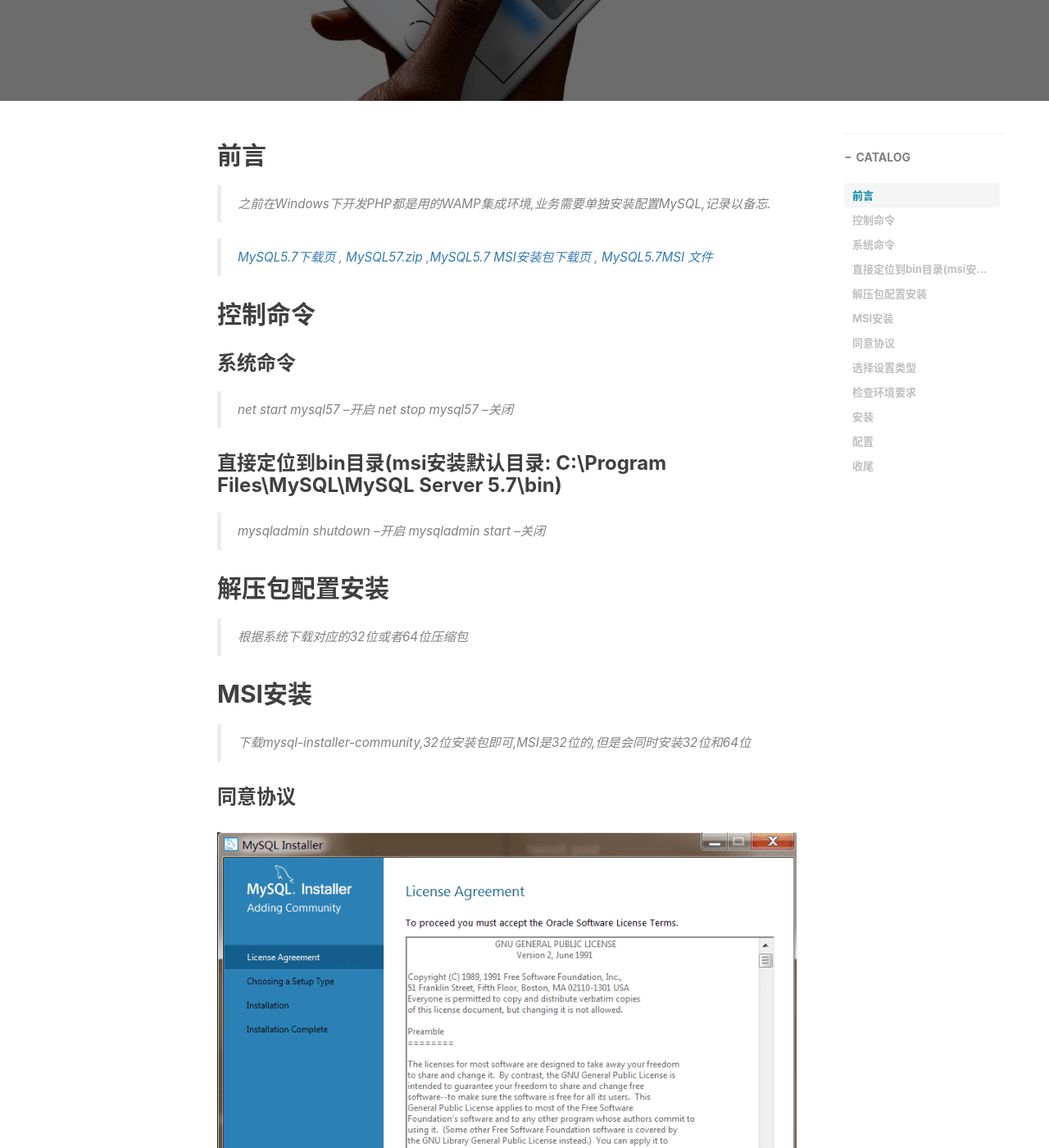
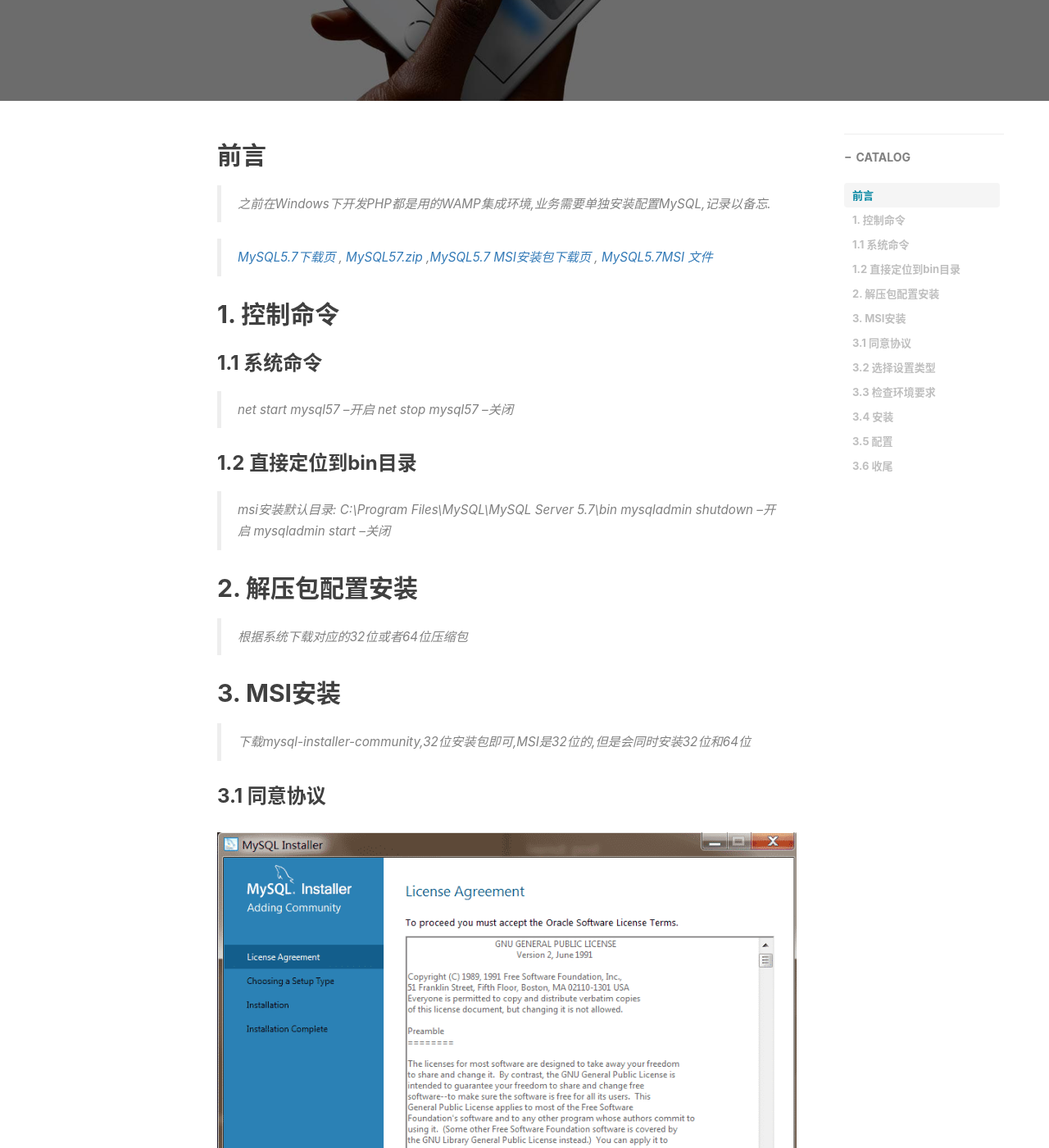
Before and after one commit to simafeiyu/simafeiyu.github.io, a Jekyll site: the page built from _posts/2018-11-05-Windows安装Mysql.md, in a window 1280 px wide and 1400 px high, scrolled down 334 px. Shown: the whole window at 82% size. Built offline with Jekyll 4.4.1, drawn with Linux system fonts in a browser that asks for light colours; nearby versions of some CDN libraries; comment, search, counter and statistics services are not loaded; some of the changed text lies outside the part shown.

Commit message:
修改md格式

```diff
--- a/_posts/2018-11-05-Windows安装Mysql.md
+++ b/_posts/2018-11-05-Windows安装Mysql.md
@@ -18,26 +18,27 @@ tags:
 
 > [MySQL5.7下载页](https://dev.mysql.com/downloads/mysql/5.7.html#downloads "MySQL5.7下载页")  , [MySQL57.zip](https://cdn.mysql.com//Downloads/MySQL-5.7/mysql-5.7.24-winx64.zip "MySQL57下载")  ,[MySQL5.7 MSI安装包下载页](https://dev.mysql.com/downloads/windows/installer/5.7.html "MySQL5.7 MSI安装包下载页面")  , [MySQL5.7MSI 文件](https://cdn.mysql.com//Downloads/MySQLInstaller/mysql-installer-community-5.7.24.0.msi "MySQL5.7 MSI 文件")
 
-## 控制命令
-### 系统命令
+## 1. 控制命令
+### 1.1 系统命令
 > net start mysql57  --开启
 > net stop mysql57   --关闭
 
-### 直接定位到bin目录(msi安装默认目录: C:\Program Files\MySQL\MySQL Server 5.7\bin)
+### 1.2 直接定位到bin目录
+>msi安装默认目录: C:\Program Files\MySQL\MySQL Server 5.7\bin
 > mysqladmin shutdown --开启
 > mysqladmin start	  --关闭
 
-## 解压包配置安装
+## 2. 解压包配置安装
 > 根据系统下载对应的32位或者64位压缩包
 
-## MSI安装
+## 3. MSI安装
 > 下载mysql-installer-community,32位安装包即可,MSI是32位的,但是会同时安装32位和64位
 
-### 同意协议
+### 3.1 同意协议
 ![](/img/blog/20181105_windows_mysql/windows_mysql_msi_1.png)
 > 勾选同意协议,点击NEXT按钮
 
-### 选择设置类型
+### 3.2 选择设置类型
 ![](/img/blog/20181105_windows_mysql/windows_mysql_msi_2.png)
 > MySQL会默认选择“Developer Default”类型，可根据自己的需求选择合适的类型，这里选择“Server only”后点击“next”。
 
@@ -47,7 +48,7 @@ tags:
 * Full：安装MySQL所有可用组件。
 * Custom：自定义需要安装的组件。
 
-### 检查环境要求
+### 3.3 检查环境要求
 ![](/img/blog/20181105_windows_mysql/windows_mysql_msi_3.png)
 > 这一步,安装程序检查环境要求,列出欠缺的依赖环境,选择列表中的项,点击Execute按钮进行安装
 
@@ -55,7 +56,7 @@ tags:
 ![](/img/blog/20181105_windows_mysql/windows_mysql_msi_5.png)
 > 所有依赖安装完成,点击Next按钮进行下一步
 
-### 安装
+### 3.4 安装
 ![](/img/blog/20181105_windows_mysql/windows_mysql_msi_6.png)
 > 点击Execute按钮进行安装
 
@@ -63,7 +64,7 @@ tags:
 
 > 点击Next按钮进入下一步配置
 
-### 配置
+### 3.5 配置
 ![](/img/blog/20181105_windows_mysql/windows_mysql_msi_8.png)
 > 点击Next按钮进入下一步配置
 
@@ -105,7 +106,7 @@ tags:
 ![](/img/blog/20181105_windows_mysql/windows_mysql_msi_17.png)
 > 配置完成点击Finish
 
-### 收尾
+### 3.6 收尾
 ![](/img/blog/20181105_windows_mysql/windows_mysql_msi_18.png)
 ![](/img/blog/20181105_windows_mysql/windows_mysql_msi_19.png)
 > 最后点击Finish后安装成功,至此,mysql会随着系统启动而启动,我们也可以通过命令控制
```
